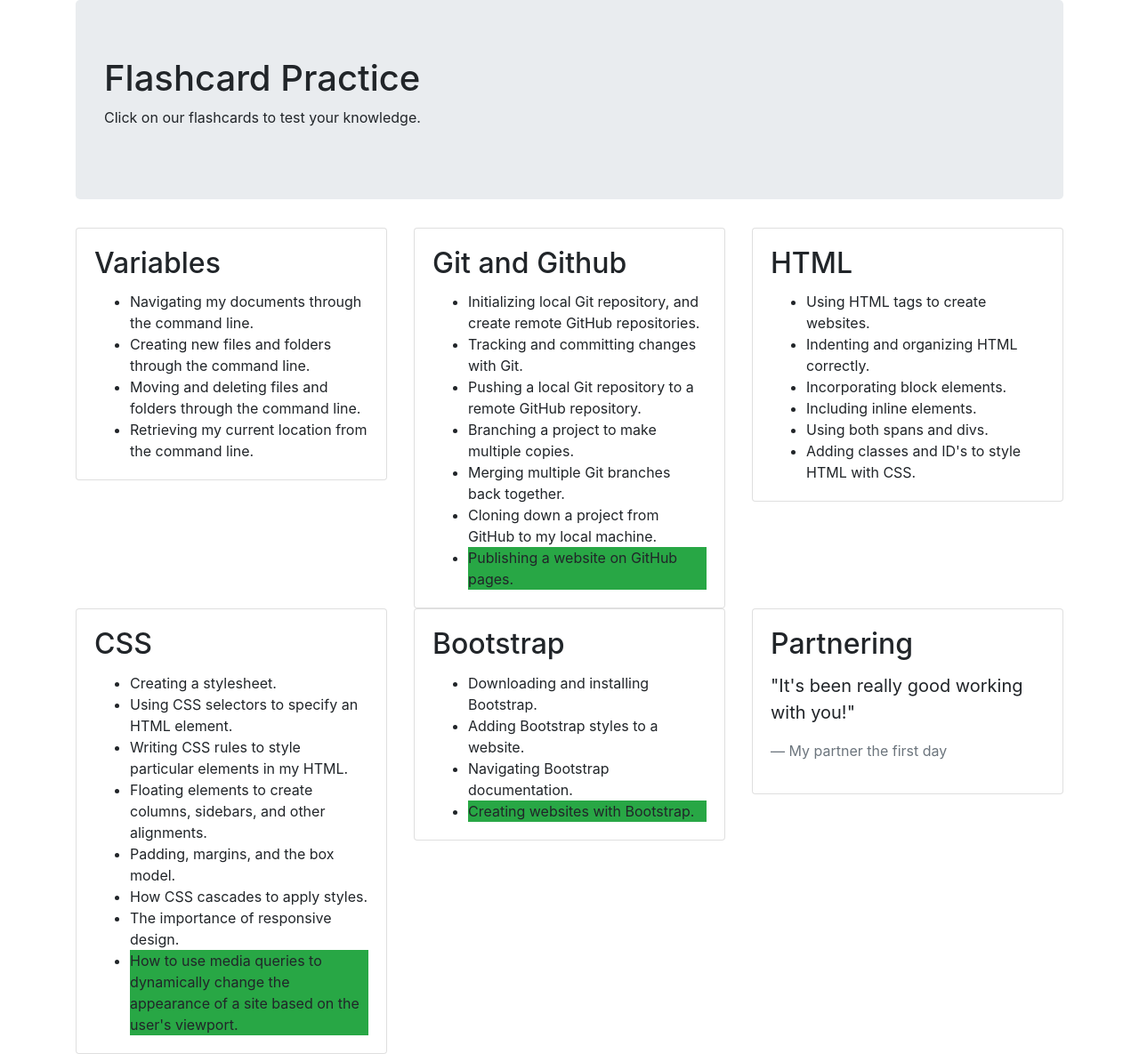
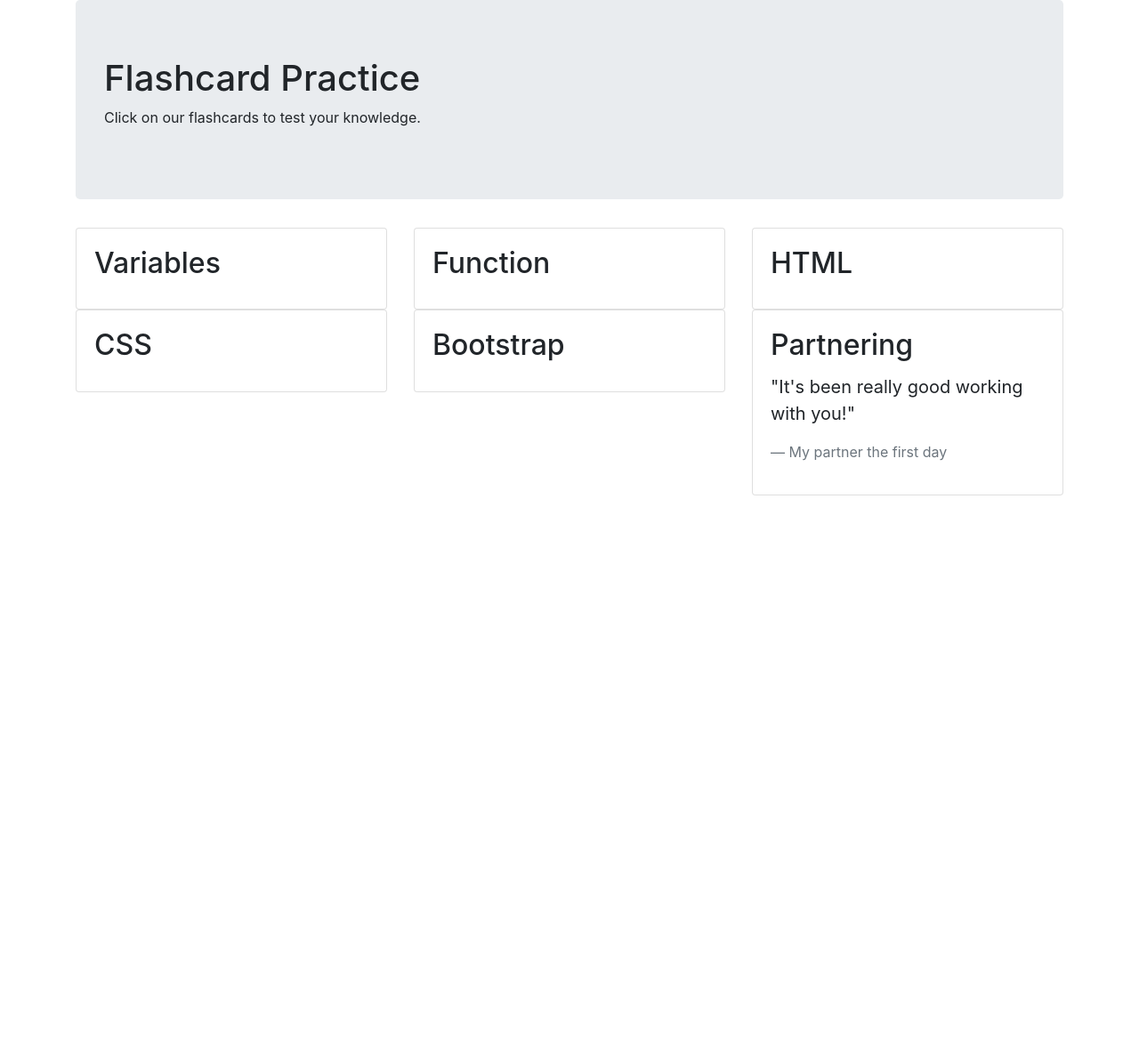
Before and after one commit to dcole505/Flash-Card, a plain HTML site: page index.html in a window 1280 px wide. Shown: the whole page at 89% size. After the commit the page ends 800 px from the top, so only its background shows below. Drawn offline with Linux system fonts and the light colour scheme.

Commit message:
add toggle class to the variables ids
Co-authored by: Chloe Hellberg <chloe.hellberg@gmail.com>
Co-authored by:David Cole <davidtcole@yahoo.com>

```diff
--- a/css/styles.css
+++ b/css/styles.css
@@ -0,0 +1,3 @@
+.hidden {
+  display: none;
+}
--- a/index.html
+++ b/index.html
@@ -17,10 +17,10 @@
     </div>
     <div class="row">
       <div class="col-md-4">
-        <div class="card">
+        <div class="card" id="card-one">
           <div class="card-body">
             <h2 class="card-title">Variables</h2>
-            <ul class="card-text">
+            <ul class="card-text hidden" id= "variables">
               <li>Navigating my documents through the command line.</li>
               <li>Creating new files and folders through the command line.</li>
               <li>Moving and deleting files and folders through the command line.</li>
@@ -30,10 +30,10 @@
         </div>
       </div>
       <div class="col-md-4">
-        <div class="card">
+        <div class="card toggle">
           <div class="card-body">
-            <h2 class="card-title">Git and Github</h2>
-            <ul class="card-text">
+            <h2 class="card-title">Function</h2>
+            <ul class="card-text hidden" id="function">
               <li>Initializing local Git repository, and create remote GitHub repositories.</li>
               <li>Tracking and committing changes with Git.</li>
               <li>Pushing a local Git repository to a remote GitHub repository.</li>
@@ -46,10 +46,10 @@
         </div>
       </div>
       <div class="col-md-4">
-        <div class="card">
+        <div class="card toggle">
           <div class="card-body">
             <h2 class="card-title">HTML</h2>
-            <ul class="card-text">
+            <ul class="card-text hidden">
               <li>Using HTML tags to create websites.</li>
               <li>Indenting and organizing HTML correctly.</li>
               <li>Incorporating block elements.</li>
@@ -63,10 +63,10 @@
     </div>
     <div class="row">
       <div class="col-md-4">
-        <div class="card">
+        <div class="card toggle">
           <div class="card-body">
             <h2 class="card-title">CSS</h2>
-            <ul class="card-text">
+            <ul class="card-text hidden">
               <li>Creating a stylesheet.</li>
               <li>Using CSS selectors to specify an HTML element.</li>
               <li>Writing CSS rules to style particular elements in my HTML.</li>
@@ -80,10 +80,10 @@
         </div>
       </div>
       <div class="col-md-4">
-        <div class="card">
+        <div class="card toggle">
           <div class="card-body">
             <h2 class="card-title">Bootstrap</h2>
-            <ul class="card-text">
+            <ul class="card-text hidden">
               <li>Downloading and installing Bootstrap.</li>
               <li>Adding Bootstrap styles to a website.</li>
               <li>Navigating Bootstrap documentation.</li>
@@ -93,7 +93,7 @@
         </div>
       </div>
       <div class="col-md-4">
-        <div class="card">
+        <div class="card toggle">
           <div class="card-body">
             <h2 class="card-title">Partnering</h2>
             <div class="card-text">
--- a/js/scripts.js
+++ b/js/scripts.js
@@ -0,0 +1,10 @@
+$(document).ready(function(){
+  $("#card-one").click(function(){
+    $("#variables").toggleClass("hidden");
+  });
+  $(".toggle").click(function(){
+    $("#function").addClass();
+    $("#function").removeClass();
+    $("#function").toggle();
+  });
+});
```
